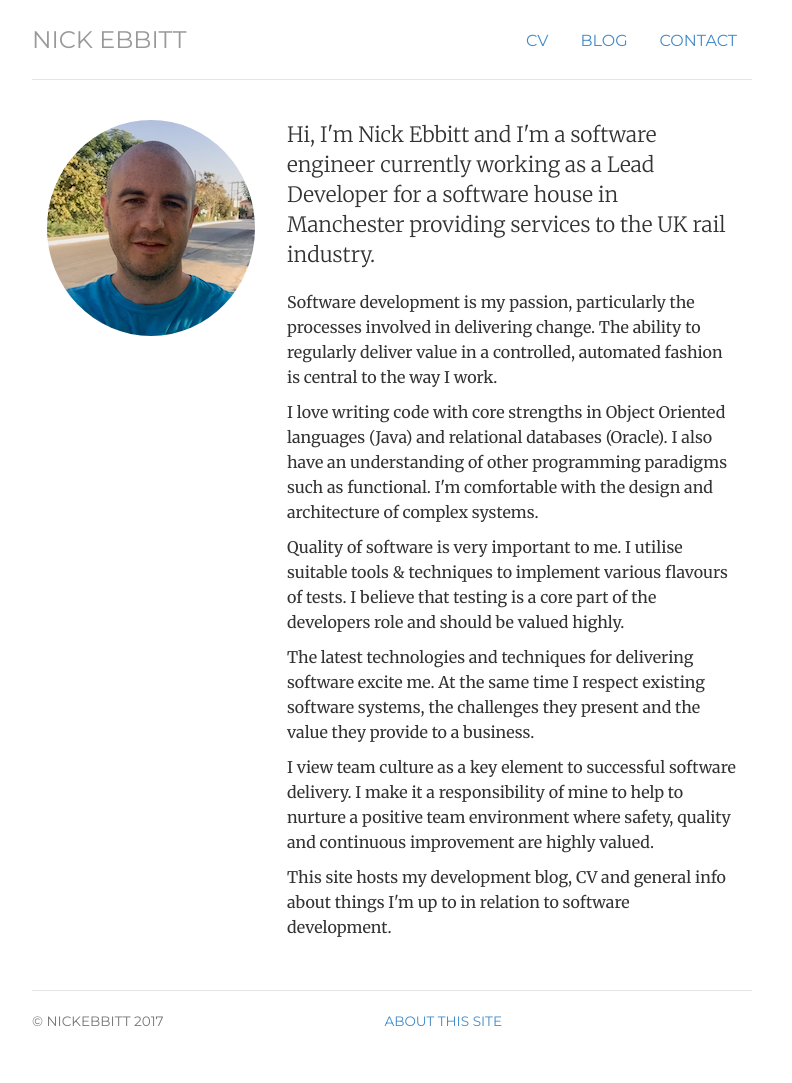
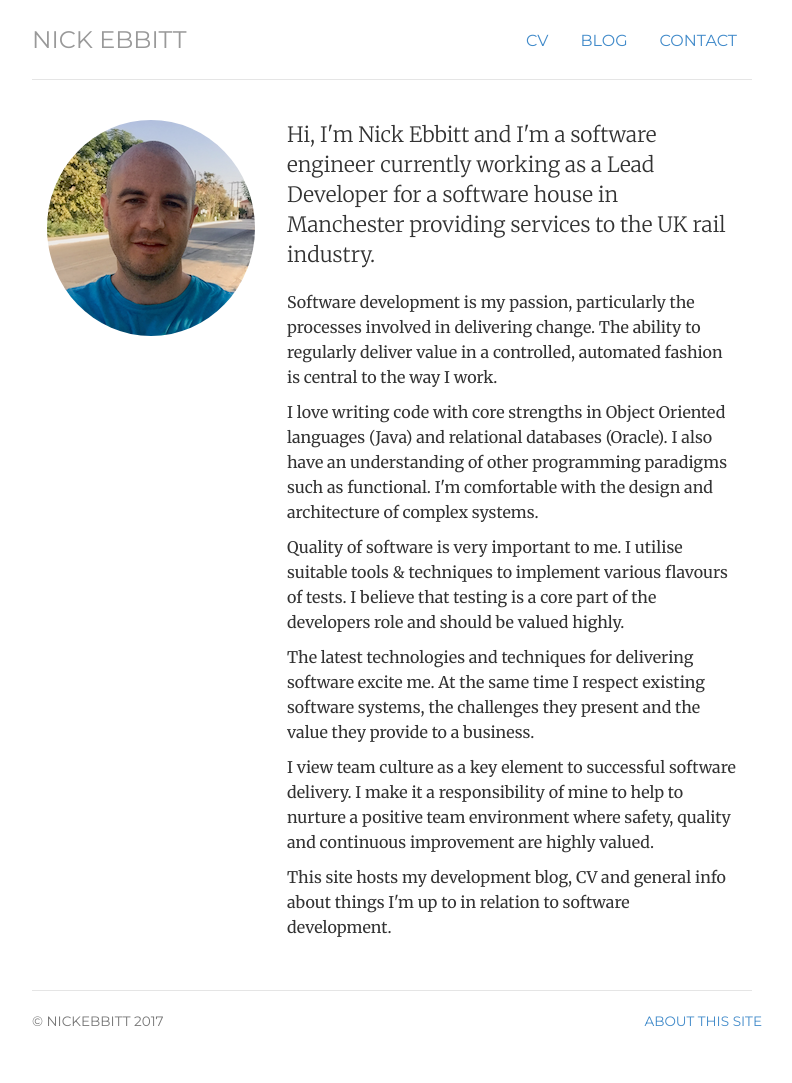
Before and after one commit to nickebbitt/nickebbitt.github.io, a Jekyll site: the page built from index.html, in a window 1280 px wide. Shown: the whole page, without its empty margins (248-1040 px from the left). Built offline with Jekyll 4.4.1, drawn with Linux system fonts in a browser that asks for light colours.

Commit message:
Improve alignment of 'About this site' text in footer

```diff
--- a/_includes/footer.html
+++ b/_includes/footer.html
@@ -1,6 +1,6 @@
 <div class="footer">
 	<div class="row">
-		<div class="col-sm-8">
+		<div class="col-sm-8" style="width: 760px">
 				<p>
 					<small>&copy; nickebbitt 2017</small>
 					<span style="float:right;">
```
